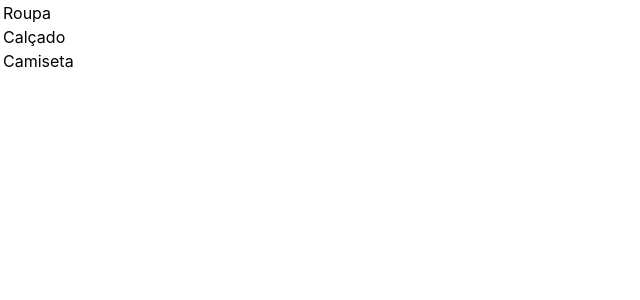
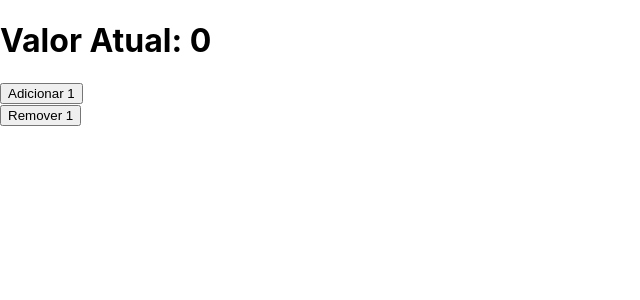
Before and after one commit to Liandro73/reactjs-avancado, a React (Create React App) app: page / in a window 1280 px wide. Shown: the top 300 px of the page, without its empty margins (0-640 px from the left). Built offline with nearby package versions, Linux system fonts and the light colour scheme.

Commit message:
Implementação de um contador com botões de adicionar e remover, utilizando Render Props

```diff
--- a/src/App.js
+++ b/src/App.js
@@ -1,34 +1,36 @@
-import React, { Fragment } from 'react';
+import React, { Component } from 'react';
+import Counter from './Counter';
 
-const store = [{
-  type: 'Roupa'
-}, {
-  type: 'Calçado'
-}, {
-  type: 'Camiseta'
-}]
+const Buttons = ({ increment, decrement, count }) => (
+  <div>
+    <h1>Valor Atual: {count}</h1>
+    <div>
+      <button onClick={increment} >Adicionar 1</button>
+    </div>
+    <div>
+      <button onClick={decrement} >Remover 1</button>
+    </div>
+  </div>
+)
 
-function Column( {type} ) {
-  return (
-    <tr>
-      <td>{type}</td>
-    </tr>
-  )
-}
+class App extends Component {
 
-function App() {
-
-  const renderColumns = (element, key) => (
-    <Fragment key={`column-${key}`}>
-      <Column type={element.type} />
-    </Fragment>
-  )
-
-  return (
-    <table>
-      {store.map(renderColumns)}
-    </table>
-  )
+  render () {
+    return (
+      <div>
+        <Counter render={
+          ({ increment, decrement, count }) => (
+            <Buttons
+              increment={increment}
+              decrement={decrement}
+              count={count}
+            />
+          )
+        }>
+        </Counter>
+      </div>
+    )
+  }
 }
 
 export default App;
--- /dev/null
+++ b/src/Counter.js
@@ -0,0 +1,44 @@
+import React, { Component } from 'react';
+
+class Counter extends Component {
+
+    constructor(props) {
+        super(props)
+        this.state = {
+            count: 0
+        }
+    }
+
+    increment = () => {
+        const { count } = this.state
+        this.setState({
+            count: count + 1
+        })
+    }
+
+    decrement = () => {
+        const { count } = this.state
+        this.setState({
+            count: count - 1
+        })
+    }
+
+    render() {
+        const { render } = this.props
+        const { count } = this.state
+
+        return (
+            <div>
+                {
+                    render({
+                        increment: this.increment,
+                        decrement: this.decrement,
+                        count
+                    })
+                }
+            </div>
+        )
+    }
+}
+
+export default Counter;
```
Also changed, not shown: src/error.jpg (deleted).
